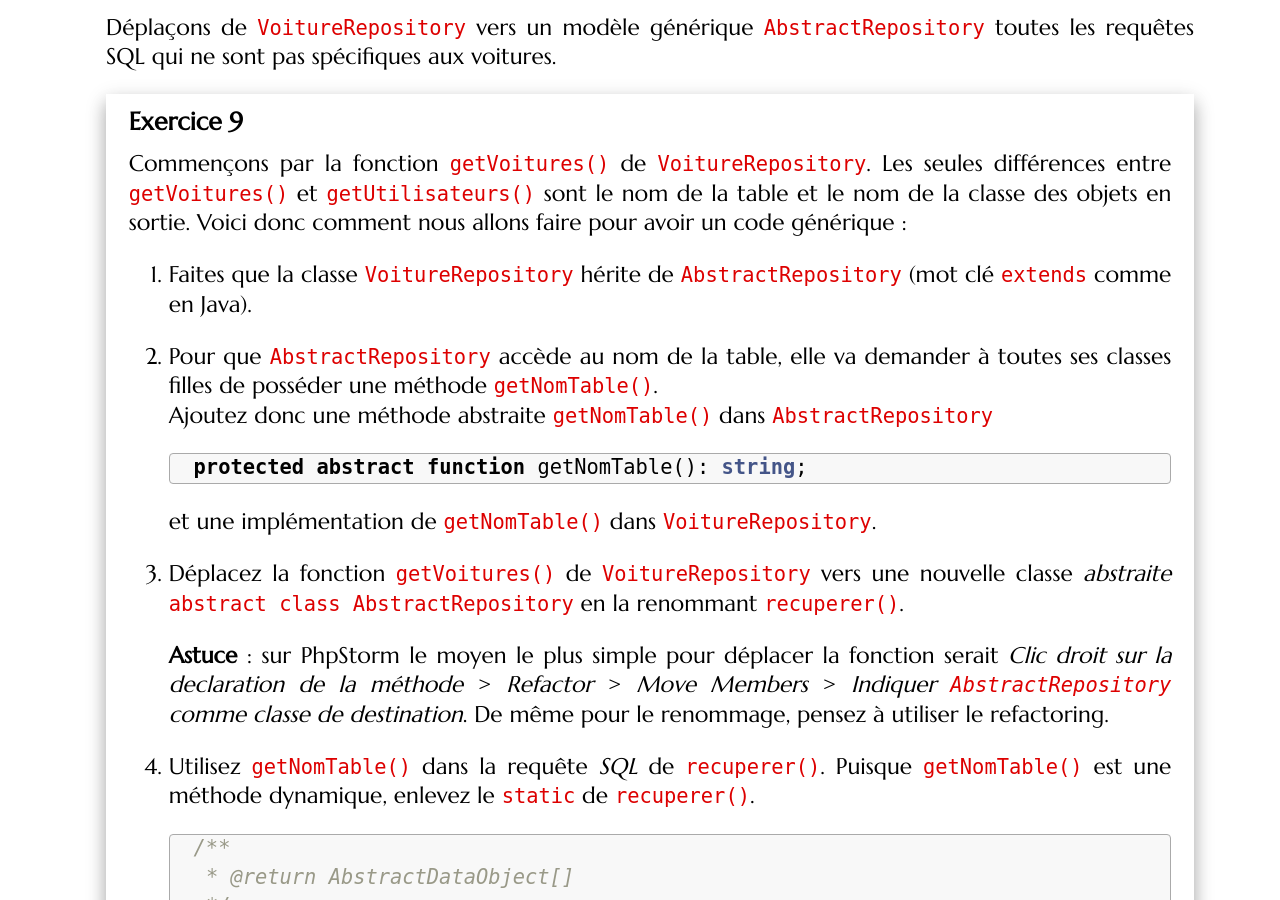
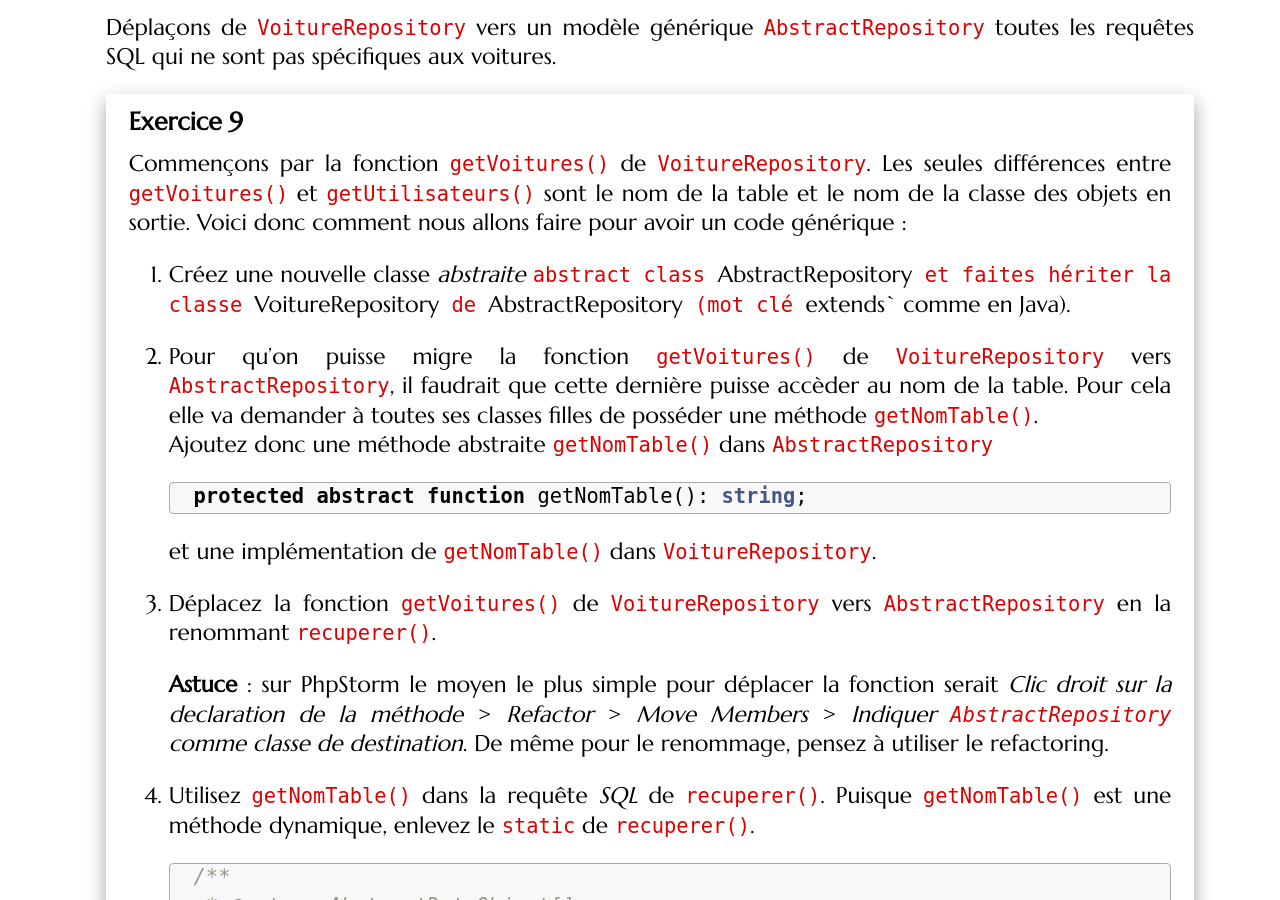
Before and after one commit to romainlebreton/R3.01-DeveloppementWeb, a Jekyll site: the page built from tutorials/tutorial6.md, in a window 1280 px wide and 900 px high, scrolled down 10816 px. Built offline with Jekyll 4.4.1, drawn with Linux system fonts in a browser that asks for light colours; some web fonts are replaced.

Commit message:
quelques explications pour l'exo 9

````diff
--- a/tutorials/tutorial6.md
+++ b/tutorials/tutorial6.md
@@ -451,11 +451,13 @@ différences entre `getVoitures()` et `getUtilisateurs()` sont le nom de la tabl
 et le nom de la classe des objets en sortie. Voici donc comment nous allons
 faire pour avoir un code générique :
 
-1. Faites que la classe `VoitureRepository` hérite de `AbstractRepository` (mot
+1. Créez une nouvelle classe *abstraite* `abstract class `AbstractRepository` et
+   faites hériter la classe `VoitureRepository` de `AbstractRepository` (mot
    clé `extends` comme en Java).
 
-1. Pour que `AbstractRepository` accède au nom de la table, elle va demander à
-   toutes ses classes filles de posséder une méthode `getNomTable()`.
+1. Pour qu'on puisse migre la fonction `getVoitures()` de `VoitureRepository` vers
+   `AbstractRepository`, il faudrait que cette dernière puisse accèder au nom de la table.
+   Pour cela elle va demander à toutes ses classes filles de posséder une méthode `getNomTable()`.
    Ajoutez donc une méthode abstraite `getNomTable()` dans `AbstractRepository`
    ```php
    protected abstract function getNomTable(): string;
````
Also changed, not shown: other parts of tutorials/tutorial6.md (+1 -2 lines).
